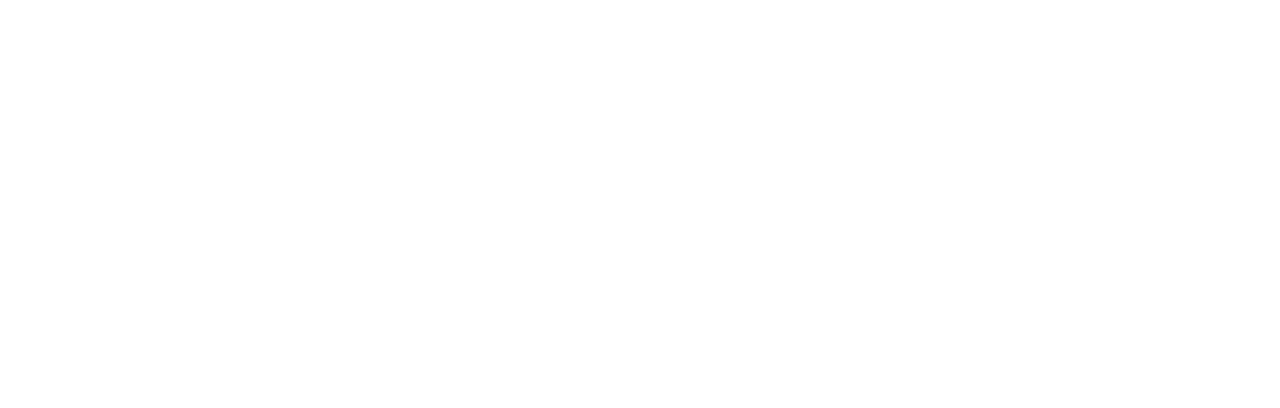
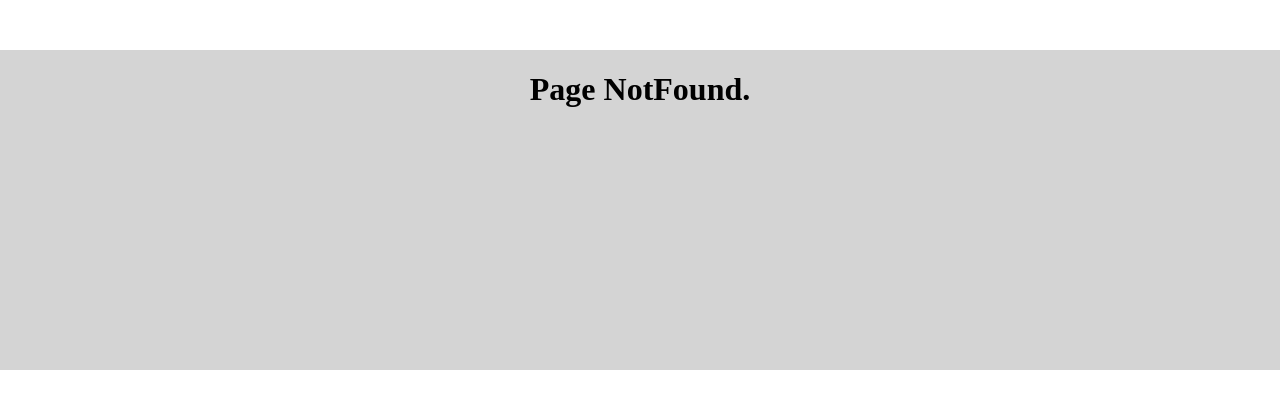
Before and after one commit to aaronktaey/DietManager, a React (Create React App) app in the folder src/main/frontend/: page / in a window 1280 px wide. Shown: the top 408 px of the page. Built offline with nearby package versions, Linux system fonts and the light colour scheme.

Commit message:
라우터 추가 , 홈 / 404 페이지 추가

```diff
--- a/src/main/frontend/package.json
+++ b/src/main/frontend/package.json
@@ -6,9 +6,11 @@
     "@testing-library/jest-dom": "^5.16.5",
     "@testing-library/react": "^13.4.0",
     "@testing-library/user-event": "^13.5.0",
+    "axios": "^1.3.4",
     "http-proxy-middleware": "^2.0.6",
     "react": "^18.2.0",
     "react-dom": "^18.2.0",
+    "react-router-dom": "^6.8.1",
     "react-scripts": "5.0.1",
     "web-vitals": "^2.1.4"
   },
--- a/src/main/frontend/public/index.html
+++ b/src/main/frontend/public/index.html
@@ -2,42 +2,11 @@
 <html lang="en">
   <head>
     <meta charset="utf-8" />
-    <link rel="icon" href="%PUBLIC_URL%/favicon.ico" />
     <meta name="viewport" content="width=device-width, initial-scale=1" />
     <meta name="theme-color" content="#000000" />
-    <meta
-      name="description"
-      content="Web site created using create-react-app"
-    />
-    <link rel="apple-touch-icon" href="%PUBLIC_URL%/logo192.png" />
-    <!--
-      manifest.json provides metadata used when your web app is installed on a
-      user's mobile device or desktop. See https://developers.google.com/web/fundamentals/web-app-manifest/
-    -->
-    <link rel="manifest" href="%PUBLIC_URL%/manifest.json" />
-    <!--
-      Notice the use of %PUBLIC_URL% in the tags above.
-      It will be replaced with the URL of the `public` folder during the build.
-      Only files inside the `public` folder can be referenced from the HTML.
-
-      Unlike "/favicon.ico" or "favicon.ico", "%PUBLIC_URL%/favicon.ico" will
-      work correctly both with client-side routing and a non-root public URL.
-      Learn how to configure a non-root public URL by running `npm run build`.
-    -->
-    <title>React App</title>
+    <title>식단관리 앱</title>
   </head>
-  <body>
-    <noscript>You need to enable JavaScript to run this app.</noscript>
+  <body style="margin: 0px;">
     <div id="root"></div>
-    <!--
-      This HTML file is a template.
-      If you open it directly in the browser, you will see an empty page.
-
-      You can add webfonts, meta tags, or analytics to this file.
-      The build step will place the bundled scripts into the <body> tag.
-
-      To begin the development, run `npm start` or `yarn start`.
-      To create a production bundle, use `npm run build` or `yarn build`.
-    -->
   </body>
 </html>
--- a/src/main/frontend/src/App.js
+++ b/src/main/frontend/src/App.js
@@ -1,11 +1,29 @@
+
+import React, {useEffect, useState} from 'react';
+import axios from 'axios';
+import {BrowserRouter, Routes, Route} from "react-router-dom"
+import NotFound from './NotFound';
+import Home from './Home';
 
 function App() {
-  return (
-    <div className="App">
-      <header className="App-header">
-      </header>
+  //  const [hello, setHello] = useState('')
+
+  //   useEffect(() => {
+  //       axios.get('/api/hello')
+  //       .then(response => setHello(response.data))
+  //       .catch(error => console.log('아직 API가 없어...'))
+  //   }, []);
+
+    return (
+      <div className="App">
+      <BrowserRouter>
+        <Routes>
+          <Route path="/home" element={<Home/>}></Route>
+          <Route path="*" element={<NotFound/>}></Route>
+        </Routes>
+      </BrowserRouter>
     </div>
-  );
+    );
 }
 
 export default App;
--- /dev/null
+++ b/src/main/frontend/src/Home.js
@@ -0,0 +1,15 @@
+import "./Home.css"
+
+function Home() {
+  return (
+    <div id="home" className="home-container">
+      <div className="home-item">
+        <h1>
+          Page Home.
+        </h1>
+      </div>
+    </div>
+  );
+}
+
+export default Home;
--- /dev/null
+++ b/src/main/frontend/src/NotFound.css
@@ -0,0 +1,16 @@
+.notfound-container{
+  padding-top: 49.6px;
+  width: 100%;
+  display: flex;
+  flex-direction:column;
+  flex-wrap: wrap;
+  justify-content:space-evenly;
+  align-content: stretch;
+}
+
+.notfound-item{
+  background-color: rgba(185, 185, 185, 0.61);
+  height: 20rem;
+  width: 100%;
+  text-align: center;
+}
--- /dev/null
+++ b/src/main/frontend/src/NotFound.js
@@ -0,0 +1,15 @@
+import "./NotFound.css"
+
+function NotFound() {
+  return (
+    <div id="notfound" className="notfound-container">
+      <div className="notfound-item">
+        <h1>
+          Page NotFound.
+        </h1>
+      </div>
+    </div>
+  );
+}
+
+export default NotFound;
```
Also changed, not shown: src/main/frontend/src/Home.css (added), 1 other file (tests, documents, lock files or other folders).
